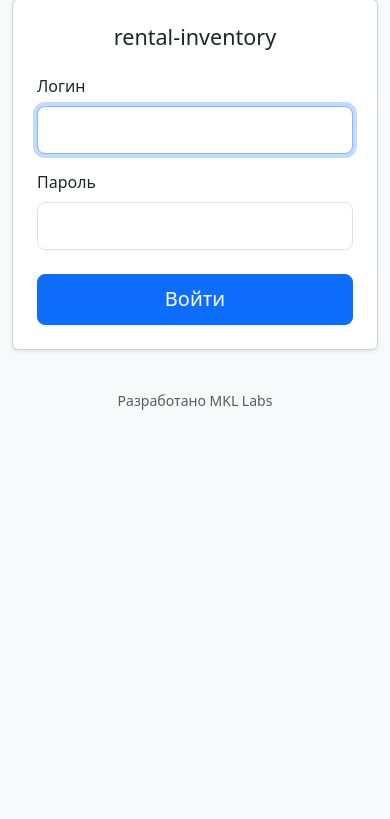
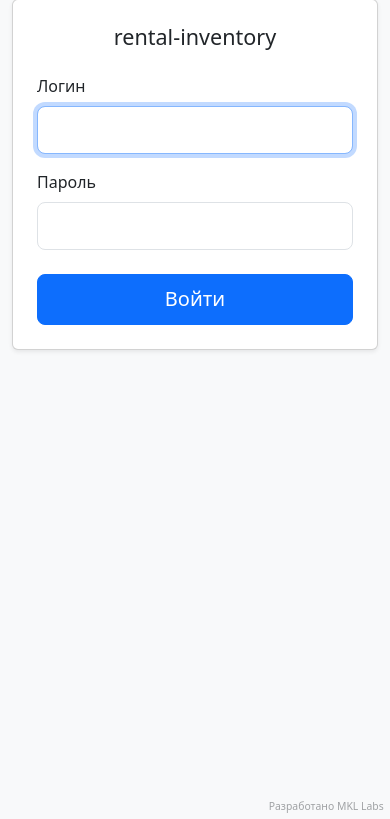
Before and after one commit to mkl093/MKL-Rent, a FastAPI app: page /login in a window 390 px wide. Shown: the part 25-844 px from the top of the page. Run offline with FastAPI, Linux system fonts and the light colour scheme; data comes from the database, SQL or seed files in the repository; some libraries are stand-ins or nearby versions.

Commit message:
Футер: закрепить "Разработано MKL Labs" в правом нижнем углу окна

```diff
--- a/app/static/css/app.css
+++ b/app/static/css/app.css
@@ -2,6 +2,28 @@
 
 body {
   min-height: 100vh;
+}
+
+/* Футер "Разработано MKL Labs" — фиксирован в правом нижнем углу окна
+ * браузера (а не после контента), pointer-events: none, чтобы никогда
+ * не перекрывать клики/тапы под собой. */
+.mkl-app-footer {
+  position: fixed;
+  right: 0.6rem;
+  bottom: 0.35rem;
+  padding-bottom: env(safe-area-inset-bottom, 0);
+  font-size: 0.72rem;
+  color: var(--bs-secondary-color);
+  opacity: 0.55;
+  pointer-events: none;
+  z-index: 1;
+}
+@media (max-width: 575.98px) {
+  .mkl-app-footer {
+    right: 0.4rem;
+    bottom: 0.3rem;
+    font-size: 0.65rem;
+  }
 }
 
 /* Mobile-first: крупные тач-цели (ТЗ §24). */
--- a/app/templates/base.html
+++ b/app/templates/base.html
@@ -54,7 +54,7 @@
   {% block content %}{% endblock %}
 </main>
 
-<footer class="text-center text-body-secondary small py-3">Разработано MKL Labs</footer>
+<footer class="mkl-app-footer">Разработано MKL Labs</footer>
 
 <script src="{{ static_url('vendor/bootstrap.bundle.min.js') }}"></script>
 <script src="{{ static_url('vendor/htmx.min.js') }}"></script>
```
